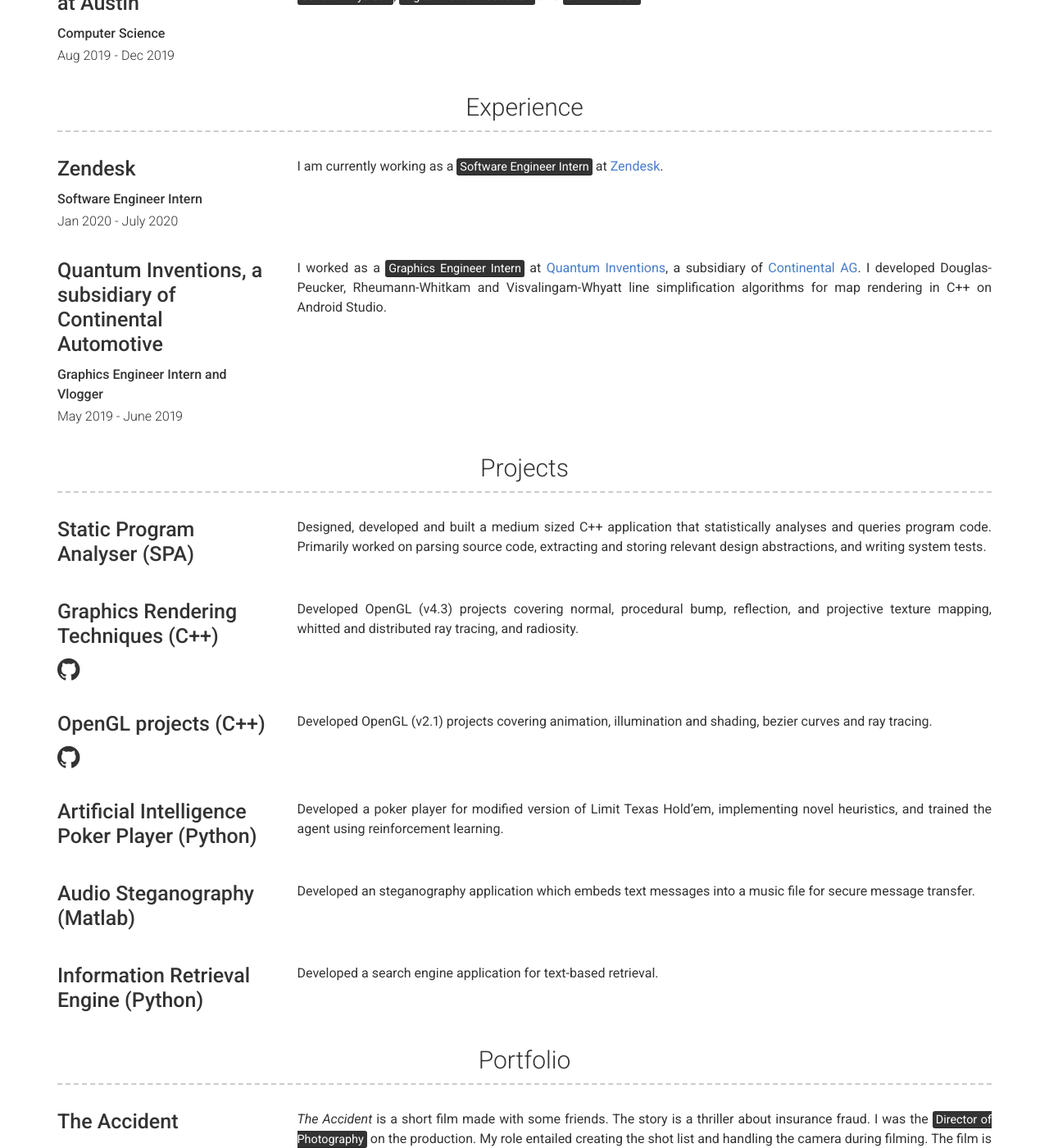
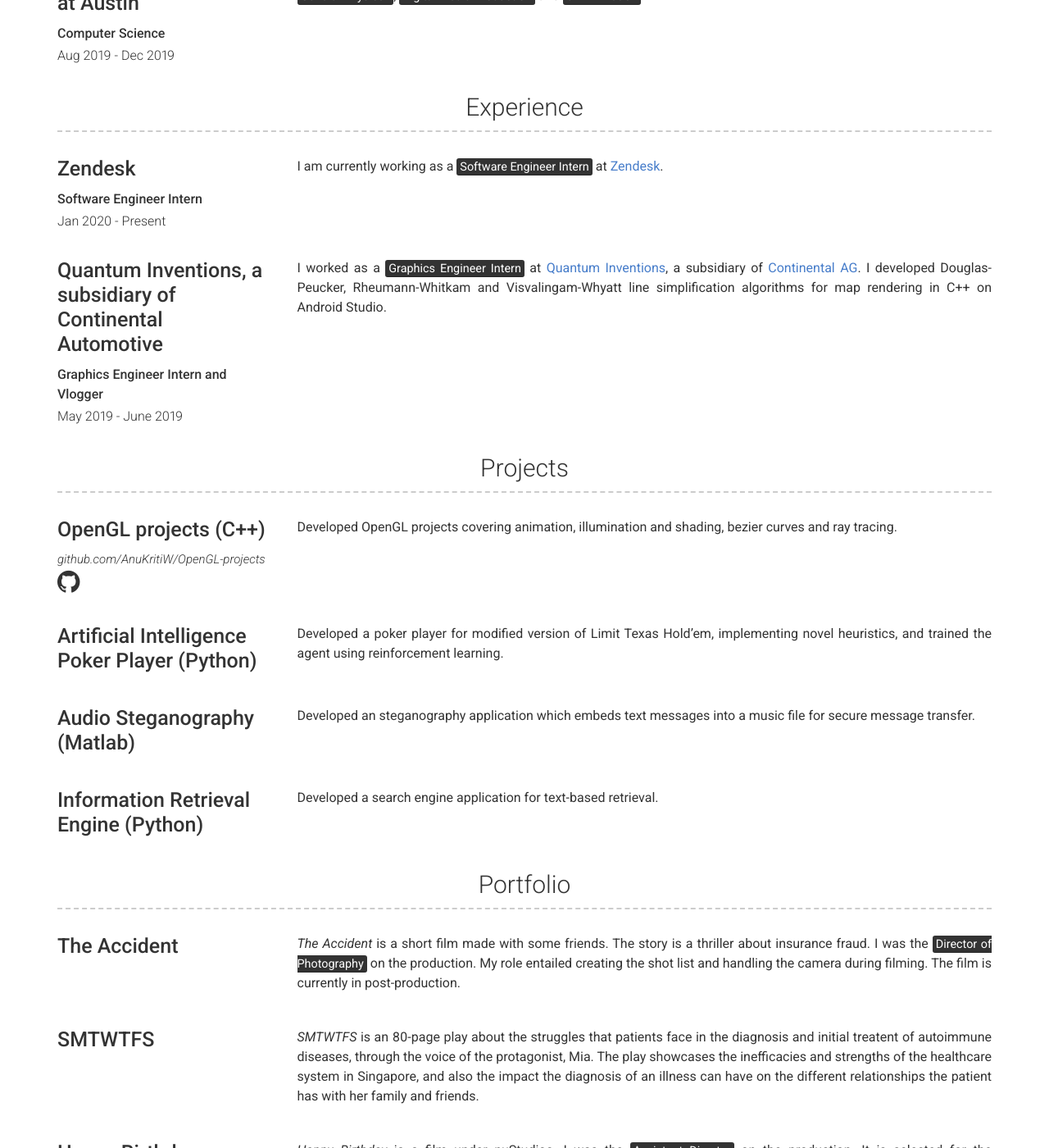
Before and after one commit to AnuKritiW/modern-resume-theme-site, a Jekyll site: the page built from index.md, in a window 1280 px wide and 1400 px high, scrolled down 1079 px. Shown: the whole window at 82% size. Built offline with Jekyll 4.4.1, drawn with Linux system fonts in a browser that asks for light colours.

Commit message:
undo changes.

```diff
--- a/_data/experience.yml
+++ b/_data/experience.yml
@@ -1,7 +1,7 @@
 - company: Zendesk
   # link: zendesk.com/
   job_title: Software Engineer Intern
-  dates: Jan 2020 - July 2020
+  dates: Jan 2020 - Present
   # quote: >
   #  Solving 21st century problems by diging holes and making game changing products like the *not a flamethrower*
   description: | # this will include new lines to allow paragraphs
--- a/_data/projects.yml
+++ b/_data/projects.yml
@@ -1,27 +1,10 @@
-- name: Static Program Analyser (SPA)
-  # link: github.com/AnuKritiW/OpenGL-projects
-  # github: AnuKritiW/OpenGL-projects
-#   quote: >
-#     This is probably one of the greatest apps ever created, if you don't agree you're probably wrong.
-  description: | # this will include new lines to allow paragraphs
-    Designed, developed and built a medium sized C++ application that statistically analyses and queries program code.
-    Primarily worked on parsing source code, extracting and storing relevant design abstractions, and writing system tests.
-
-- name: Graphics Rendering Techniques (C++)
-  # link: github.com/AnuKritiW/Graphics-Rendering-Techniques
-  github: AnuKritiW/Graphics-Rendering-Techniques
-#   quote: >
-#     This is probably one of the greatest apps ever created, if you don't agree you're probably wrong.
-  description: | # this will include new lines to allow paragraphs
-    Developed OpenGL (v4.3) projects covering normal, procedural bump, reflection, and projective texture mapping, whitted and distributed ray tracing, and radiosity.
-
 - name: OpenGL projects (C++)
-  # link: github.com/AnuKritiW/OpenGL-projects
+  link: github.com/AnuKritiW/OpenGL-projects
   github: AnuKritiW/OpenGL-projects
 #   quote: >
 #     This is probably one of the greatest apps ever created, if you don't agree you're probably wrong.
   description: | # this will include new lines to allow paragraphs
-    Developed OpenGL (v2.1) projects covering animation, illumination and shading, bezier curves and ray tracing.
+    Developed OpenGL projects covering animation, illumination and shading, bezier curves and ray tracing.
 
 - name: Artificial Intelligence Poker Player (Python)
   # link: github.com/AnuKritiW/OpenGL-projects
```
